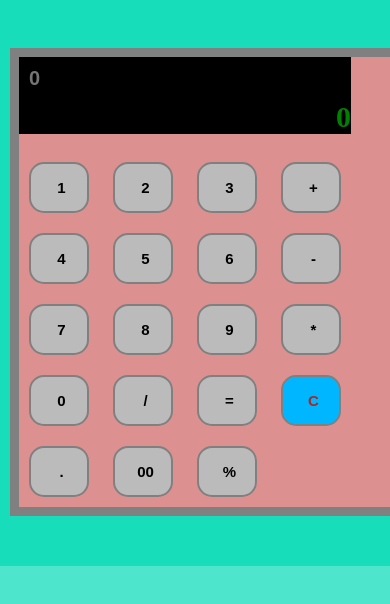
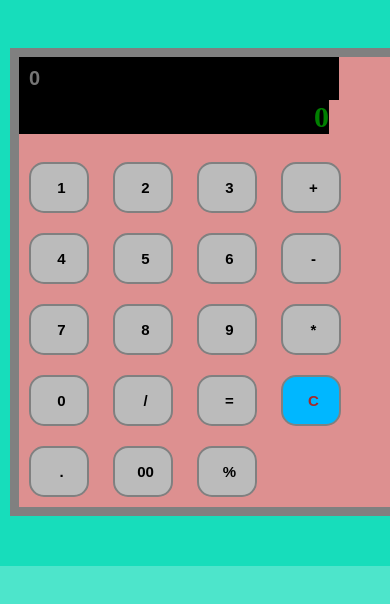
Before and after one commit to kiraningale2001/calculator, a plain HTML site: page index.html in a window 390 px wide. Shown: the top 604 px of the page. Drawn offline with Linux system fonts and the light colour scheme.

Commit message:
Update calculator.css

```diff
--- a/calculator.css
+++ b/calculator.css
@@ -73,5 +73,11 @@ body{
     .border{
         margin-left:-40px;
     }
+    .min input{
+        width:300px;
+    }
+    #answer{
+        width:310px;
+    }
 
 }
```
